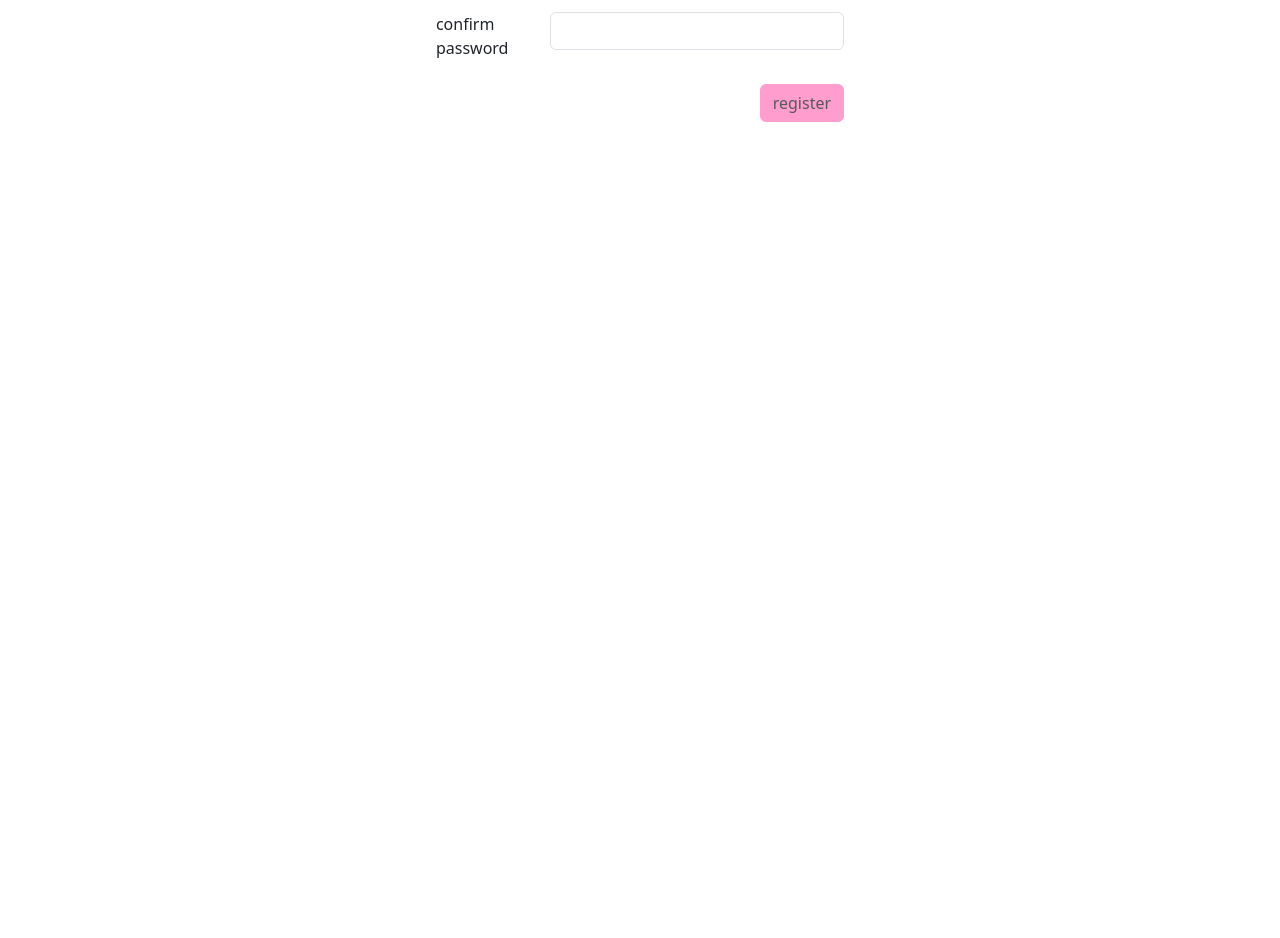
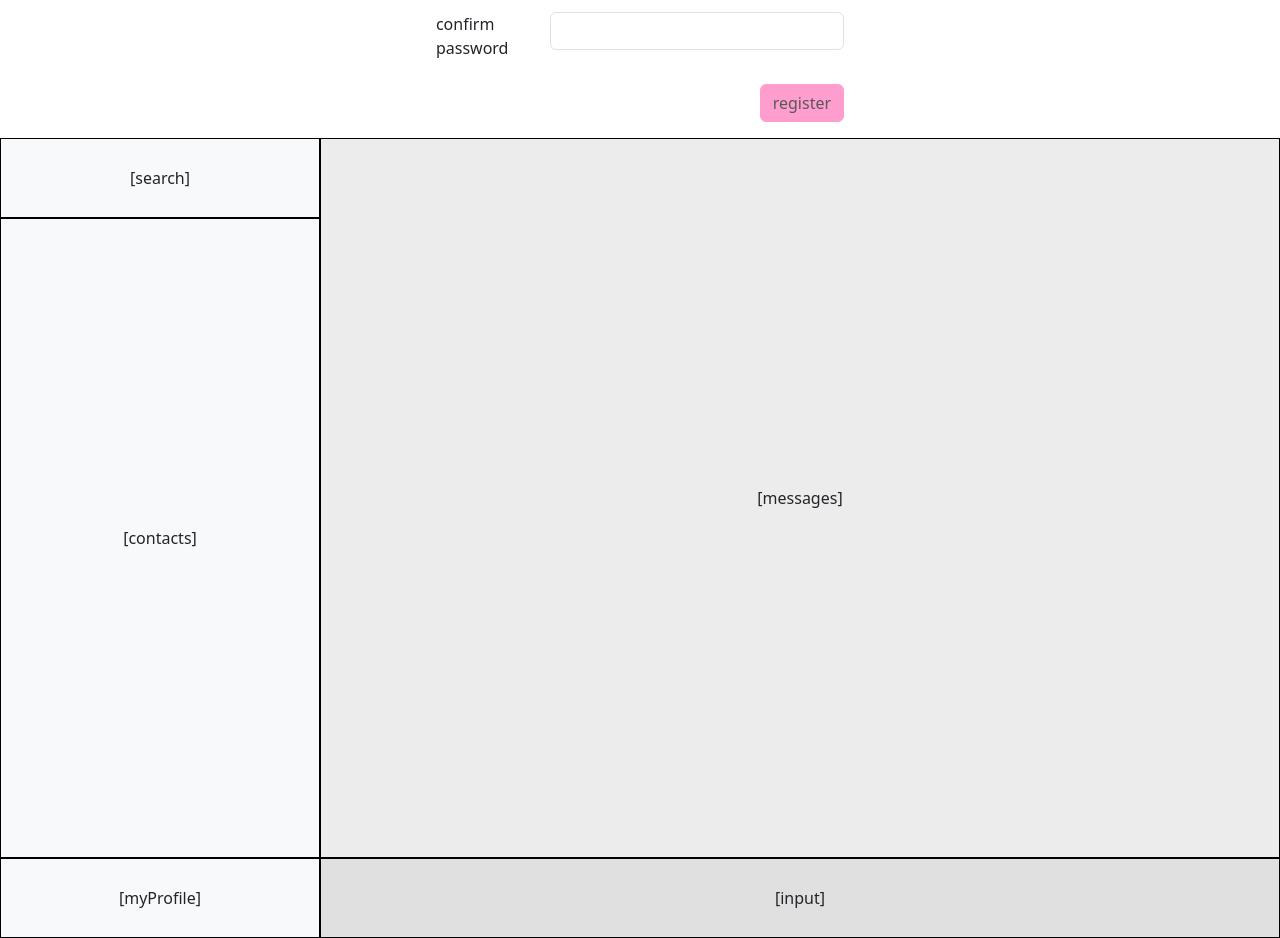
Before and after one commit to Darlinx25/Pichon, an Angular app in the folder frontend/: page / in a window 1280 px wide. Shown: the part 520-1458 px from the top of the page. Before the commit the page ends 800 px from the top, so only its background shows below. Built offline with nearby package versions, Linux system fonts and the light colour scheme.

Commit message:
layout provisional

```diff
--- a/frontend/src/app/app.html
+++ b/frontend/src/app/app.html
@@ -1,3 +1,7 @@
 <app-login />
 <app-register />
+<div class="d-flex">
+    <app-sidebar class="w-25" />
+    <app-message-window class="w-75" />
+</div>
 <router-outlet />
--- a/frontend/src/app/app.ts
+++ b/frontend/src/app/app.ts
@@ -2,10 +2,12 @@ import { Component, signal } from '@angular/core';
 import { RouterOutlet } from '@angular/router';
 import { Login } from './components/login/login';
 import { Register } from './components/register/register';
+import { Sidebar } from './components/sidebar/sidebar';
+import { MessageWindow } from './components/message-window/message-window';
 
 @Component({
   selector: 'app-root',
-  imports: [RouterOutlet, Login, Register],
+  imports: [RouterOutlet, Login, Register, Sidebar, MessageWindow],
   templateUrl: './app.html',
   styleUrl: './app.scss'
 })
--- a/frontend/src/app/components/message-window/message-window.html
+++ b/frontend/src/app/components/message-window/message-window.html
@@ -1 +1,4 @@
-<p>message-window works!</p>
+<div class="d-flex flex-column vh-100">
+    <div style="border: 1px solid #000000; background-color: rgb(236, 236, 236); height: 90%;" class="d-flex justify-content-center align-items-center">[messages]</div>
+    <div style="border: 1px solid #000000; background-color: rgb(224, 224, 224); height: 10%;" class="d-flex justify-content-center align-items-center">[input]</div>
+</div>
--- a/frontend/src/app/components/sidebar/sidebar.html
+++ b/frontend/src/app/components/sidebar/sidebar.html
@@ -1 +1,5 @@
-<p>sidebar works!</p>
+<div class="d-flex flex-column vh-100 bg-light">
+    <div style="border: 1px solid #000000; height: 10%;" class="d-flex justify-content-center align-items-center">[search]</div>
+    <div style="border: 1px solid #000000; height: 80%;" class="d-flex justify-content-center align-items-center">[contacts]</div>
+    <div style="border: 1px solid #000000; height: 10%;" class="d-flex justify-content-center align-items-center">[myProfile]</div>
+</div>
```
